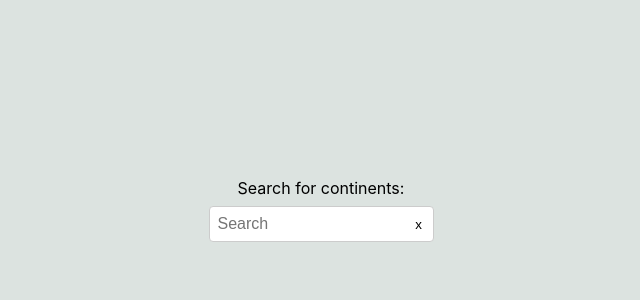
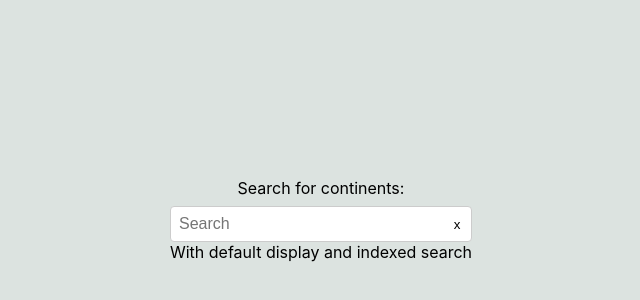
Before and after one commit to yezkez10/React-Typescript, a React (Create React App) app in the folder react-app/: page / in a window 1280 px wide. Shown: the part 22-322 px from the top of the page, without its empty margins (319-959 px from the left). Built offline with nearby package versions, Linux system fonts and the light colour scheme.

Commit message:
Add description below input box

```diff
--- a/react-app/src/App.tsx
+++ b/react-app/src/App.tsx
@@ -25,6 +25,7 @@ function App() {
     <div className="App">
       <Autocomplete
         label='Search for continents: '
+        description='With default display and indexed search'
         options={options}
         onChange={handleChange}
         disabled={isDisabled}
--- a/react-app/src/components/Autocomplete.tsx
+++ b/react-app/src/components/Autocomplete.tsx
@@ -5,6 +5,7 @@ type Option = string;
 
 type AutocompleteProps = {
     label: string;
+    description: string;
     options: Option[];
     onChange: (value: Option | null) => void;
     onInputChange?: (inputValue: string) => void;
@@ -12,7 +13,7 @@ type AutocompleteProps = {
 }
 
 
-function Autocomplete({label, options, onChange, onInputChange, disabled}: AutocompleteProps) {
+function Autocomplete({label, description, options, onChange, onInputChange, disabled}: AutocompleteProps) {
     const [showOptions, setShowOptions] = useState<boolean>(false);
     const [inputValue, setInputValue] = useState<string>('');
 
@@ -123,20 +124,24 @@ function Autocomplete({label, options, onChange, onInputChange, disabled}: Autoc
                     onKeyDown={handleKeys}
                     />
                 <button onClick={clear}> x </button>
-            </div>
+                </div>
             {showOptions &&
                 <ul ref={optionsRef}
                     className="autocomplete-options">
-                    {filteredOptions.map((option, index) => (
+                    {filteredOptions.length === 0 ? (
+                        <li> No such continent found </li>
+                    ) : (
+                    filteredOptions.map((option, index) => (
                         <li
                             key={option}
                             onClick={()=> handleOptionClick(option)}
                             className={`autocomplete-option ${highlightedID === index ? 'highlighted' : ''}`}>
                             {option}
                         </li>
-                    ))}
+                    )))}
                 </ul>
             }
+            <p>{description}</p>
         </div>
     )
 }
```
Also changed, not shown: react-app/src/components/Autocomplete.css (line endings or trailing spaces).
